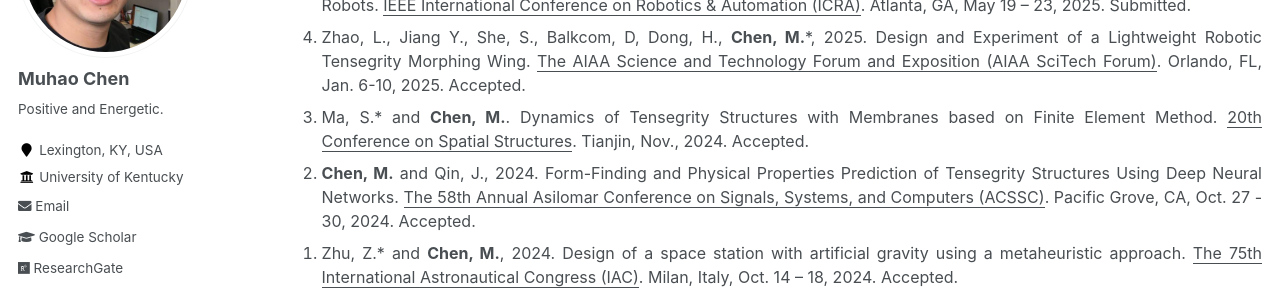
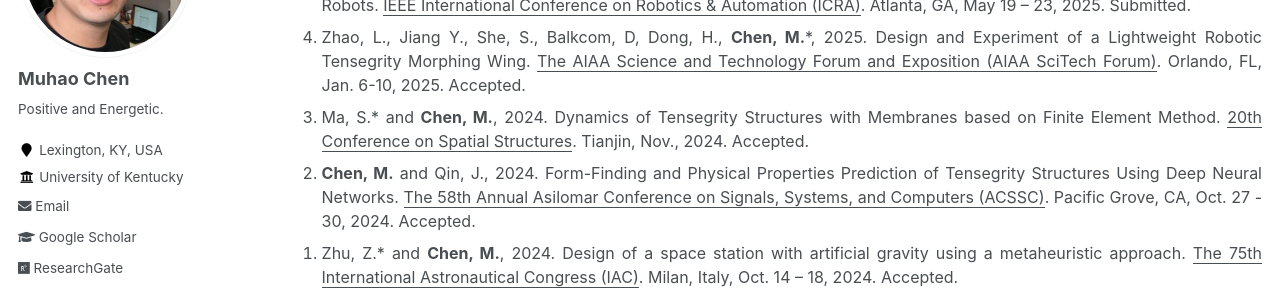
Before and after one commit to Muhao-Chen/muhao-chen.github.io, a Jekyll site: the page built from _pages/publication.md, in a window 1280 px wide and 900 px high, scrolled down 2576 px. Shown: the part 153-453 px from the top of the window. Built offline with Jekyll 4.4.1, drawn with Linux system fonts in a browser that asks for light colours.

Commit message:
Update publication.md

```diff
--- a/_pages/publication.md
+++ b/_pages/publication.md
@@ -81,7 +81,7 @@ Submitted
 <li> Shi, L., <strong>Chen, M.</strong>, Shen, Y*, 2025. On the Invariance of Markov Parameters under Finite Word-Length Effects. <u>The American Control Conference (ACC)</u>. Denver, CO, Jul. 8 - 10, 2025. Submitted. </li>
 <li> Li, Z.,  Xu, H., <strong>Chen, M.</strong>*, 2025. Efficient Gait Planning Incorporating Locomotion Dynamics for Six-Bar Spherical Tensegrity Robots. <u>IEEE International Conference on Robotics & Automation (ICRA)</u>. Atlanta, GA, May 19 – 23, 2025. Submitted. </li>
 <li> Zhao, L., Jiang Y., She, S., Balkcom, D, Dong, H., <strong>Chen, M.</strong>*, 2025. Design and Experiment of a Lightweight Robotic Tensegrity Morphing Wing. <u>The AIAA Science and Technology Forum and Exposition (AIAA SciTech Forum)</u>. Orlando, FL, Jan. 6-10, 2025. Accepted. </li>
-<li> Ma, S.* and <strong>Chen, M.</strong>. Dynamics of Tensegrity Structures with Membranes based on Finite Element Method. <u>20th Conference on Spatial Structures</u>. Tianjin, Nov., 2024. Accepted.</li>
+<li> Ma, S.* and <strong>Chen, M.</strong>, 2024. Dynamics of Tensegrity Structures with Membranes based on Finite Element Method. <u>20th Conference on Spatial Structures</u>. Tianjin, Nov., 2024. Accepted.</li>
 <li> <strong>Chen, M.</strong> and Qin, J., 2024. Form-Finding and Physical Properties Prediction of Tensegrity Structures Using Deep Neural Networks. <u>The 58th Annual Asilomar Conference on Signals, Systems, and Computers (ACSSC)</u>. Pacific Grove, CA, Oct. 27 - 30, 2024. Accepted.</li>
 <li>Zhu, Z.* and <strong>Chen, M.</strong>, 2024. Design of a space station with artificial gravity using a metaheuristic approach. <u>The 75th International Astronautical Congress (IAC)</u>. Milan, Italy, Oct. 14 – 18, 2024. Accepted. </li>
 </ol>
```
